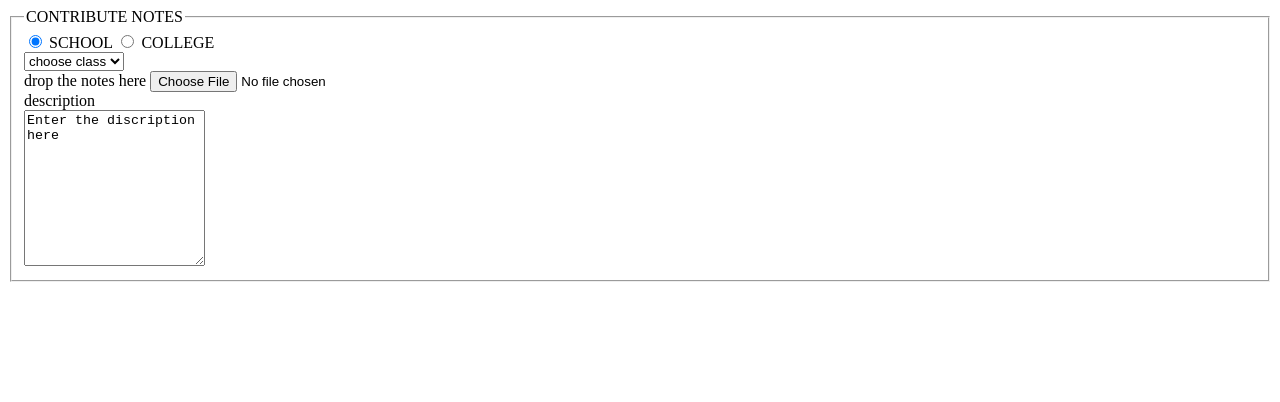
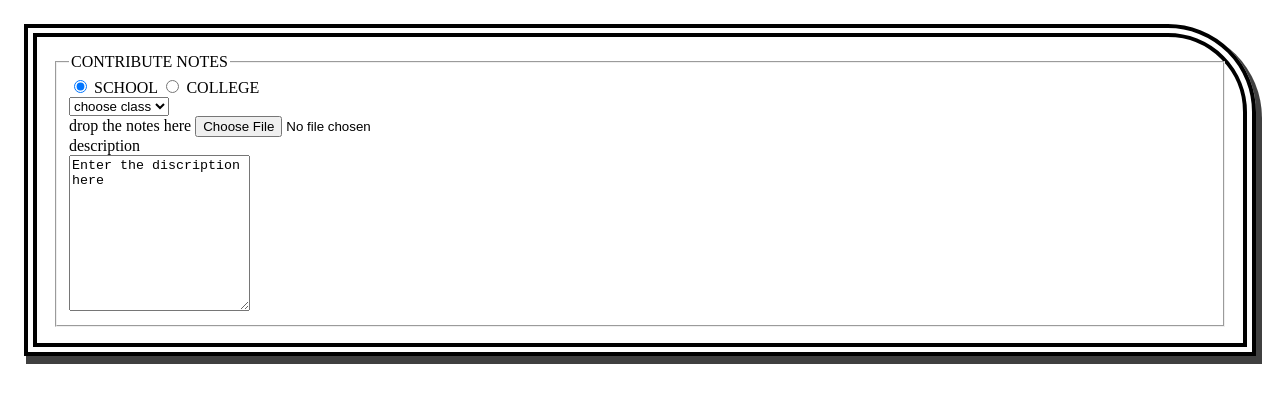
Before and after one commit to nijjilnarula/contributenotes.github.io, a plain HTML site: page index.html in a window 1280 px wide. Drawn offline with nearby package versions, Linux system fonts and the light colour scheme.

Commit message:
Update index.html

```diff
--- a/index.html
+++ b/index.html
@@ -4,7 +4,7 @@
     <meta charset="UTF-8">
     <meta name="viewport" content="width=device-width, initial-scale=1.0">
     <title>contribute notes</title>
-    <link rel="stylesheet" href="contributenotes.css">
+    <link rel="stylesheet" href="style.css">
     <script src="https://ajax.googleapis.com/ajax/libs/jquery/3.7.1/jquery.min.js"></script>
     <script>
         // $('#school').click(function(){$("#class").toggle(this.click);});
```
